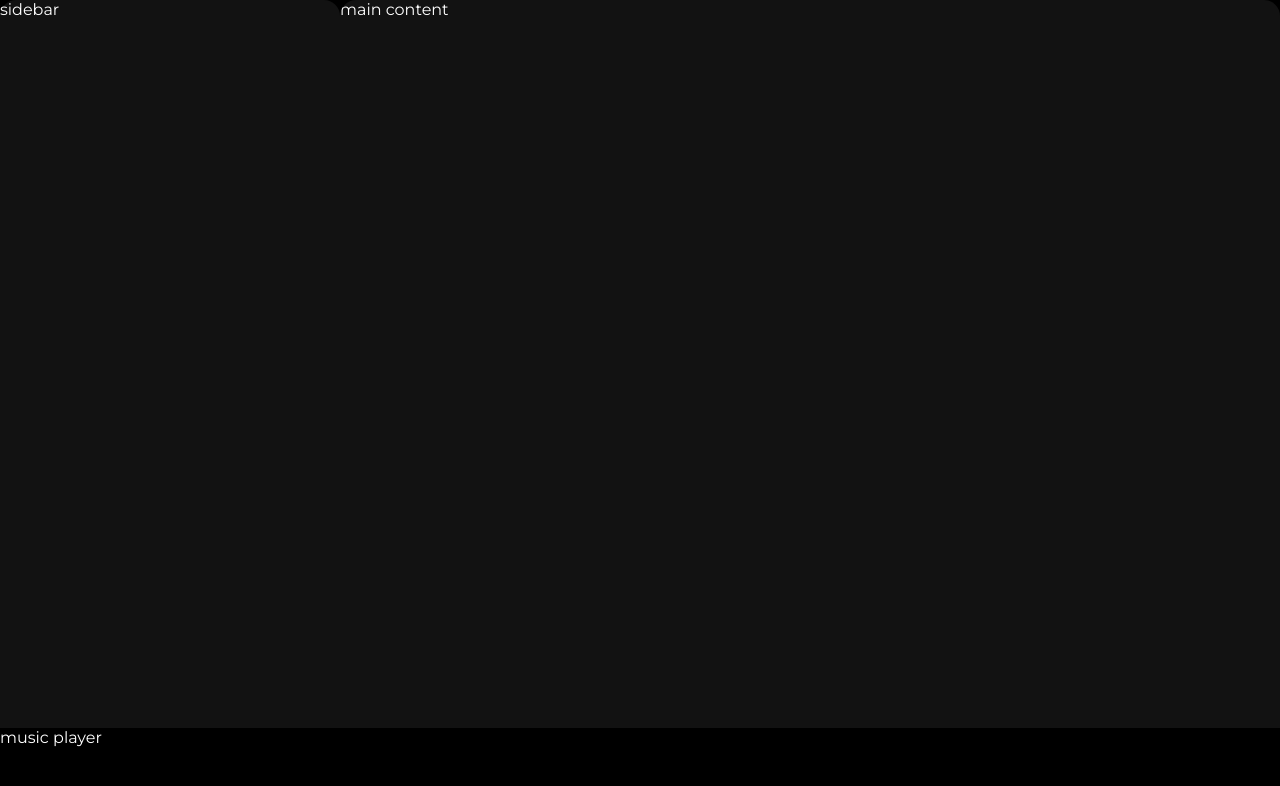
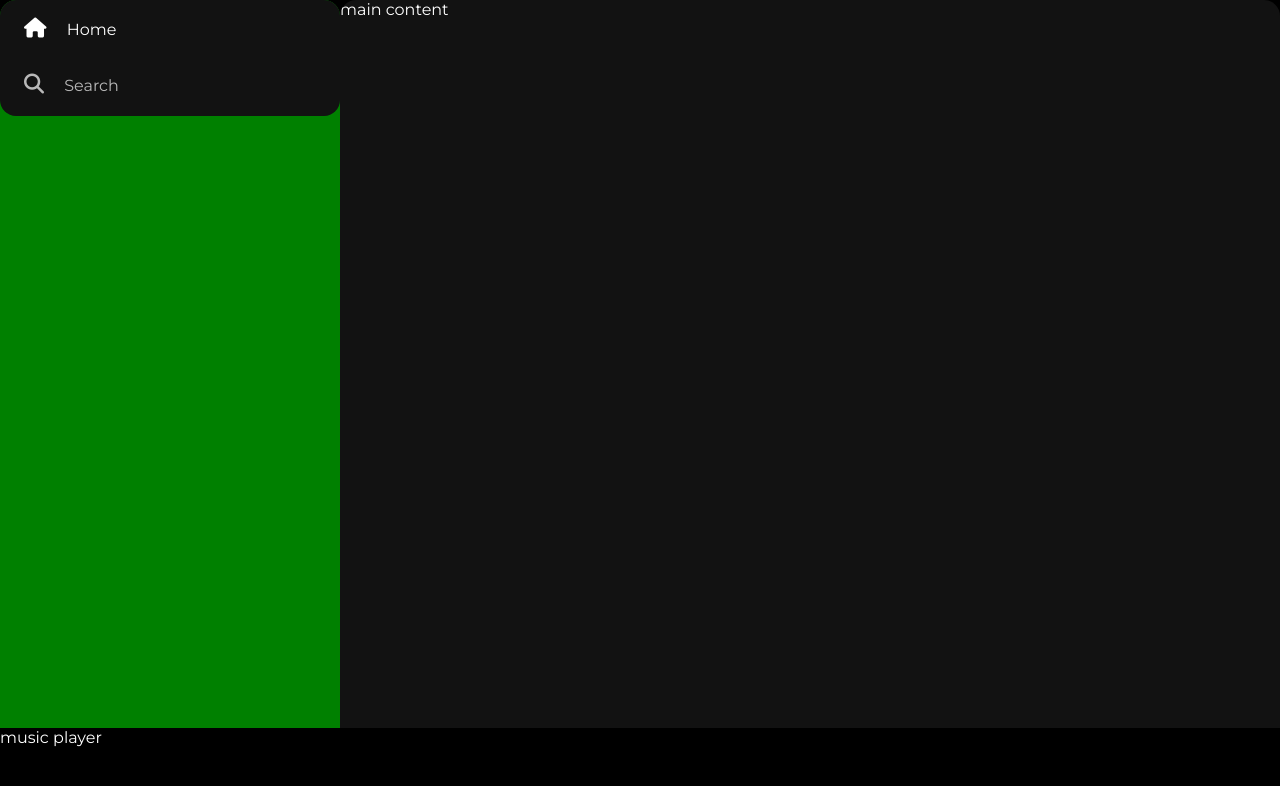
Before and after one commit to yanil8068/spotify-clone, a plain HTML site: page index.html in a window 1280 px wide. Drawn offline with Linux system fonts and the light colour scheme.

Commit message:
sidebar(nav)

```diff
--- a/index.html
+++ b/index.html
@@ -22,7 +22,19 @@
   </head>
   <body>
     <div class="main">
-      <div class="sidebar">sidebar</div>
+      <div class="sidebar">
+        <div class="nav">
+          <div class="nav-option" style="opacity: 1">
+            <i class="fa-solid fa-house"></i>
+            <a href="#">Home</a>
+          </div>
+          <div class="nav-option">
+            <i class="fa-solid fa-magnifying-glass"></i>
+            <a href="#">Search</a>
+          </div>
+        </div>
+        <div class="library"></div>
+      </div>
       <div class="main-content">main content</div>
       <div class="music-player">music player</div>
     </div>
--- a/style.css
+++ b/style.css
@@ -10,7 +10,7 @@ body {
     height: 100vh;
 }
 .sidebar{
-    background-color: #121212;
+    background-color: green;
     width: 340px;
     border-radius: 1rem; /*1rem=16px here*/
 }
@@ -27,3 +27,32 @@ body {
     width: 100%;
     height: 72px;
 }
+a{
+    text-decoration: none;
+    color: #fff;
+}
+.nav{
+    background-color: #121212;
+    border-radius: 1rem;
+    display: flex;
+    flex-direction: column;
+    justify-content: center;
+    height: 100px;
+    padding: 0.5rem 0.75rem;
+}
+.nav-option {
+    line-height: 2.5rem;
+    opacity: 0.7;
+    padding: 0.5rem 0.75rem;
+}
+.nav-option:hover {
+
+    opacity: 1;
+}
+.nav-option i {
+    font-size: 1.25rem;
+}
+.nav-option a {
+    font-size: 1rem;
+    margin-left: 1rem;
+}
```
